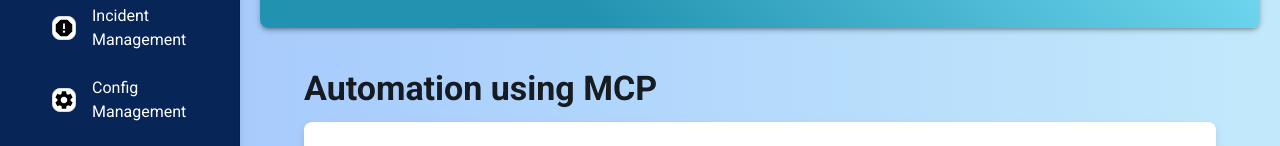
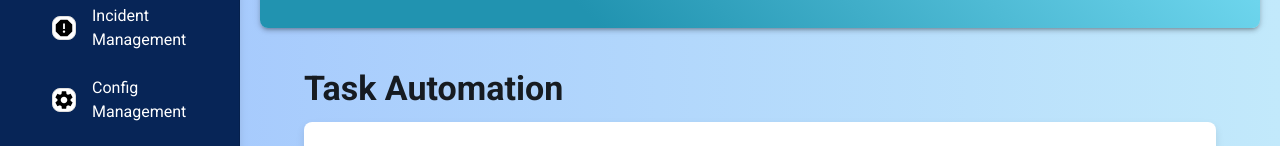
Before and after one commit to sandeshkumarg/gaipl-auto-hackerss, a React (Create React App) app in the folder code/src/frontend/: page /automation in a window 1280 px wide. Shown: the part 132-278 px from the top of the page. Built offline with nearby package versions, Linux system fonts and the light colour scheme; no server answers.

Commit message:
changed header

```diff
--- a/code/src/frontend/src/components/Automation.js
+++ b/code/src/frontend/src/components/Automation.js
@@ -69,7 +69,7 @@ const Automation = () => {
   return (
     <Container maxWidth="lg" style={{ marginTop: '20px' }}>
       <Typography variant="h4" gutterBottom>
-        Automation using MCP
+        Task Automation
       </Typography>
       <Grid container spacing={3}>
         {/* Task Automation */}
```
